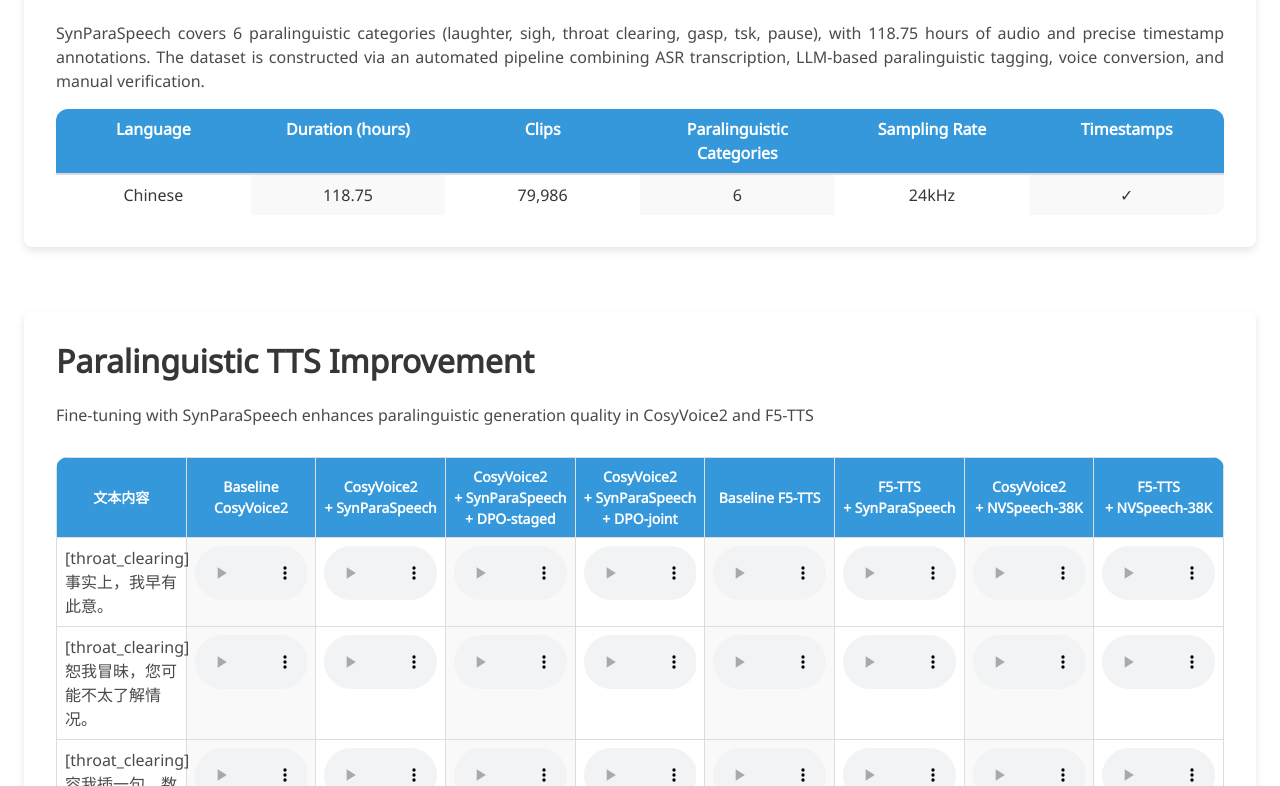
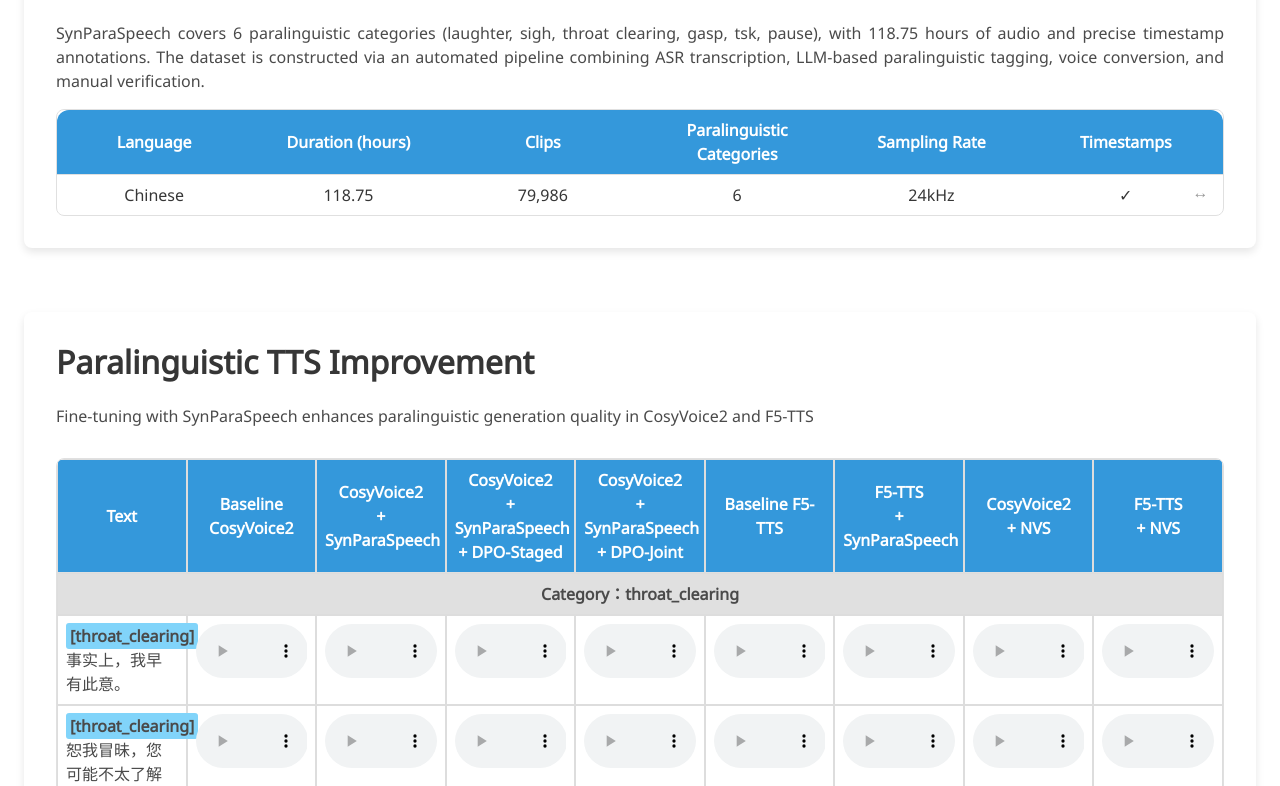
Before and after one commit to ShawnPi233/SynParaSpeech, a plain HTML site: page index.html in a window 1280 px wide. Shown: the part 2014-2800 px from the top of the page. Drawn offline with nearby package versions, Linux system fonts and the light colour scheme; some icons are missing; a web font is replaced by a local one.

Commit message:
Update index.html

```diff
--- a/index.html
+++ b/index.html
@@ -66,25 +66,31 @@
 
       /* 表格容器样式 */
       .table-container {
-        width: 100%; /* 容器占满可用宽度 */
-        overflow-x: auto; /* 超出宽度可以横向滚动 */
+        max-height: 600px;      /* 表格显示区的最大高度，可以改成你需要的值 */
+        overflow-y: auto;
+        position: relative;
+        border: 1px solid #e0e0e0;
+        border-radius: 8px;
       }
 
       table {
-        border-collapse: collapse;
+        border-collapse: separate;
+        border-spacing: 0;
+        width: 100%;
         table-layout: fixed; /* 固定列宽，使音频组件显示正常 */
-        width: 100%; /* 表格占满容器 */
-        border-radius: 12px; /* 可选 */
-        overflow: hidden;
       }
-      #table-head th {
-        font-size: 14px; /* 调整字体大小 */
-        text-align: center; /* 水平居中 */
-        vertical-align: middle;
-        font-weight: bold; /* 加粗可选 */
-        background-color: #3498db;
-        color: #ffffff;
+      .table-container table thead th {
+        position: sticky;
+        top: 0;
+        z-index: 20;
+        background: #3498db !important;
+        text-align: center !important;
+        vertical-align: middle !important;
+        color: white !important;
+        font-weight: 600;
+        border-bottom: 1px solid #e0e0e0;
       }
+
       #Methodology .content ol {
         padding-left: 1.2rem; /* 缩进一点点对齐标题 */
         margin-left: 0; /* 去掉默认外边距 */
@@ -95,12 +101,12 @@
         max-width: 150px; /* 音频最大宽度，避免过大 */
       }
       /* 奇偶列颜色 */
-      table td:nth-child(even) {
+      /* table td:nth-child(even) {
         background-color: #f9f9f9;
       }
       table td:nth-child(odd) {
         background-color: #ffffff;
-      }
+      } */
       .section {
         padding-top: 1rem; /* 默认是 3rem */
         padding-bottom: 1rem; /* 默认是 3rem */
@@ -248,7 +254,7 @@
                   >Bingsong Bai, Qihang Lu, Wenbing Yang,
                 </span>
                 <span class="author-block"
-                  >Zihan Sun, YueRan Hou, Peilei Jia, Songbai Pu, Ruibo Fu,
+                  >Zihan Sun, Yueran Hou, Peilei Jia, Songbai Pu, Ruibo Fu,
                   Yingming Gao, Ya Li*, Jun Gao*</span
                 >
               </div>
@@ -550,18 +556,18 @@
       </div>
     </section>
 
-    <!-- <section class="section" id="BibTeX">
+    <section class="section" id="BibTeX">
     <div class="container-wider content">
       <h2 class="title">BibTeX</h2>
-      <pre><code>@inproceedings{bai2026synparaspeech,
-  title={SynParaSpeech: Automated Synthesis of Paralinguistic Datasets for Speech Generation and Understanding},
-  author={Bai, Bingsong and Lu, Qihang and Sun, Zihan and Pu, Songbai and Yang, Wenbing and Gao, Yingming and Li, Ya and Gao, Jun},
-  booktitle={ICASSP 2026-2026 IEEE International Conference on Acoustics, Speech and Signal Processing (ICASSP)},
-  year={2026},
-  organization={IEEE}
+      <pre><code>@i@article{bai2025synparaspeech,
+    title={SynParaSpeech: Automated Synthesis of Paralinguistic Datasets for Speech Generation and Understanding},
+    author={Bingsong Bai and Qihang Lu and Wenbing Yang and Zihan Sun and YueRan Hou and Peilei Jia and Songbai Pu and Ruibo Fu and Yingming Gao and Ya Li and Jun Gao},
+    journal={arXiv preprint arXiv:2509.14946},
+    year={2025}
+}
 }</code></pre>
     </div>
-  </section> -->
+  </section>
 
     <footer class="footer">
       <div class="container">
@@ -595,40 +601,76 @@
       const modelDisplayNames = {
         cosyvoice_base: "Baseline CosyVoice2",
         cosyvoice_sft: "CosyVoice2<br>+ SynParaSpeech",
-        cosyvoice_sft_dpo: "CosyVoice2<br>+ SynParaSpeech<br>+ DPO-staged",
-        "cosyvoice_sft+dpo": "CosyVoice2<br>+ SynParaSpeech<br>+ DPO-joint",
+        cosyvoice_sft_dpo: "CosyVoice2<br>+ SynParaSpeech<br>+ DPO-Staged",
+        "cosyvoice_sft+dpo": "CosyVoice2<br>+ SynParaSpeech<br>+ DPO-Joint",
         F5_base: "Baseline F5-TTS",
         F5_sft: "F5-TTS<br>+ SynParaSpeech",
-        cosyvoice_nv: "CosyVoice2<br>+ NVSpeech-38K",
-        F5_nv: "F5-TTS<br>+ NVSpeech-38K"
+        cosyvoice_nv: "CosyVoice2<br>+ NVS",
+        F5_nv: "F5-TTS<br>+ NVS"
       };
 
       let tts_data = {};
 
       // 初始化表头（固定）
       function initTableHeader() {
-        tableHead.innerHTML = "<th>文本内容</th>";
+        tableHead.innerHTML = "<th>Text</th>";
         Object.keys(modelDisplayNames).forEach((model) => {
           const th = document.createElement("th");
           th.innerHTML = modelDisplayNames[model];
           tableHead.appendChild(th);
         });
       }
+
       // 渲染类别下拉菜单
+      // 在populateTable函数中添加高亮逻辑
       function populateTable() {
         tableBody.innerHTML = "";
 
         const referenceModel = "cosyvoice_base";
+        const categories = Object.keys(tts_data[referenceModel]);
 
-        Object.keys(tts_data[referenceModel]).forEach((category) => {
+        // 标签颜色映射
+        const tagColors = {
+          '[laugh]': '#B3E5FC', // 明亮的天蓝色
+          '[sigh]': '#bbdefb',  // 标准的蓝色
+          '[gasp]': '#B3E5FC',  // 清新的亮蓝色
+          '[throat_clearing]': '#81D4FA', // 柔和的浅蓝色
+          '[tsk]': '#81D4FA',   // 淡雅的淡蓝色
+          '[pause]': '#B3E5FC'  // 非常淡的蓝色
+        };
+
+        categories.forEach((category, categoryIndex) => {
+          // 添加类别标题行
+          const categoryRow = document.createElement("tr");
+          const categoryCell = document.createElement("td");
+          categoryCell.colSpan = Object.keys(modelDisplayNames).length + 1;
+          categoryCell.style.backgroundColor = "#e0e0e0";
+          categoryCell.style.fontWeight = "bold";
+          categoryCell.style.textAlign = "center";
+          categoryCell.textContent = `Category：${category}`;
+          categoryRow.appendChild(categoryCell);
+          tableBody.appendChild(categoryRow);
+
           const texts = tts_data[referenceModel][category].texts;
 
           texts.forEach((text, idx) => {
             const tr = document.createElement("tr");
 
-            // 文本列
+            // 文本列 - 添加标签高亮
             const tdText = document.createElement("td");
-            tdText.textContent = text;
+
+            // 高亮所有标签
+            let highlightedText = text;
+            Object.keys(tagColors).forEach(tag => {
+              if (text.includes(tag)) {
+                highlightedText = highlightedText.replace(
+                  new RegExp(tag.replace(/[.*+?^${}()|[\]\\]/g, '\\$&'), 'g'),
+                  `<span class="highlighted-tag" style="background-color: ${tagColors[tag]}; padding: 2px 4px; border-radius: 3px; font-weight: bold;">${tag}</span>`
+                );
+              }
+            });
+
+            tdText.innerHTML = highlightedText;
             tr.appendChild(tdText);
 
             // 各模型音频列
@@ -650,7 +692,6 @@
           });
         });
       }
-
       // 加载 JSON 后直接渲染
       fetch("assets/tts_data.json")
         .then((res) => res.json())
```
